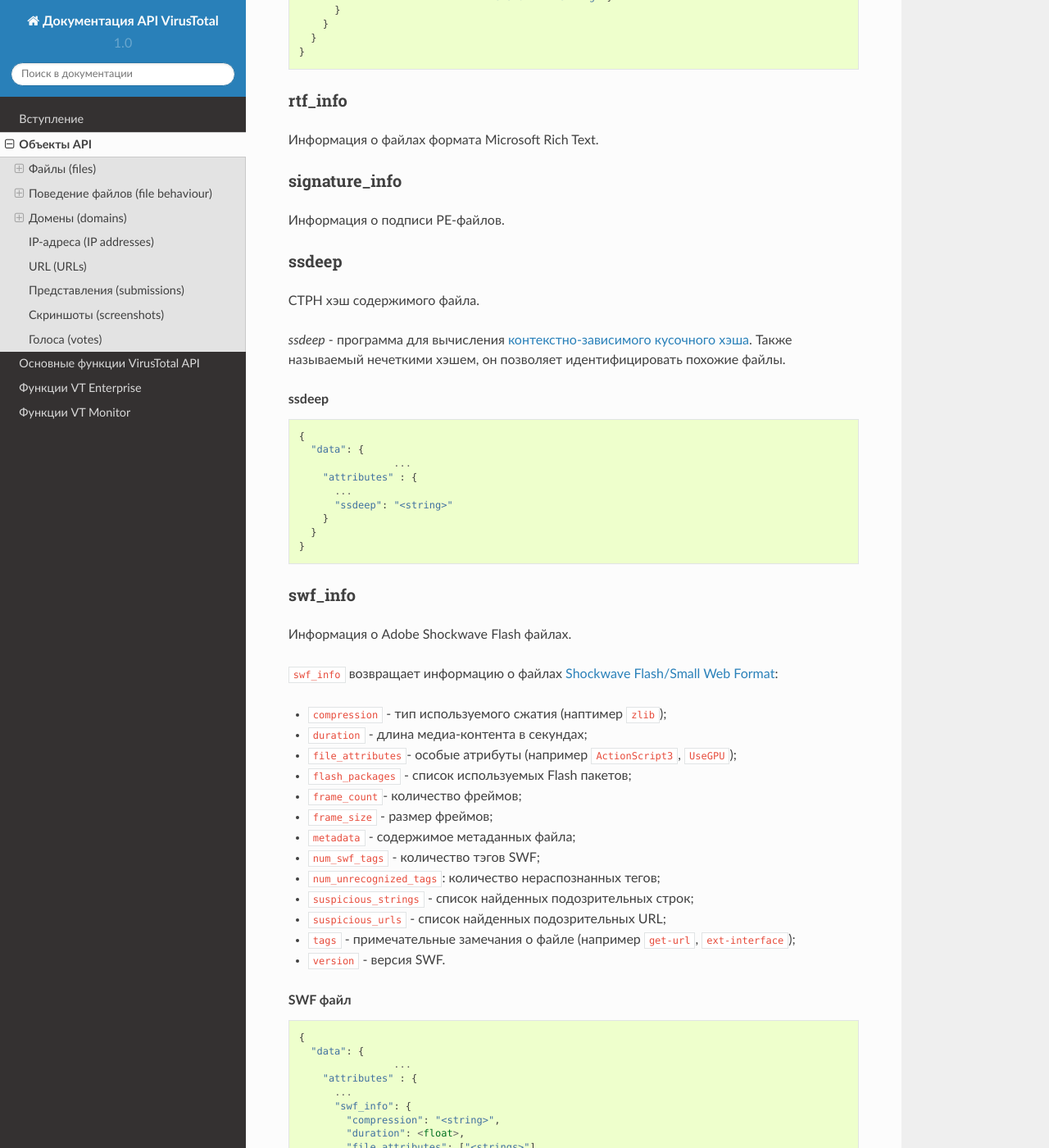
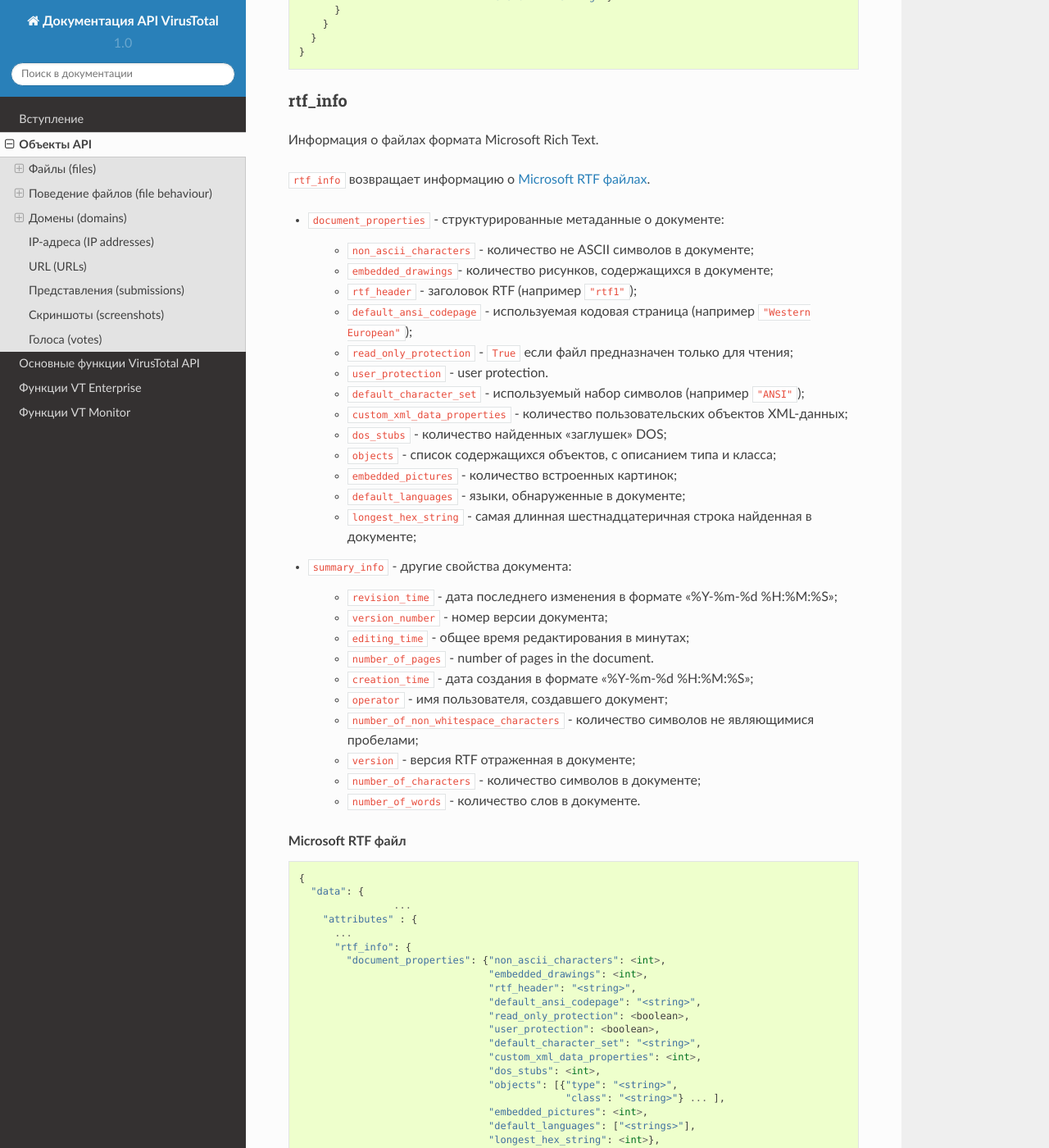
Before and after one commit to drobotun/VirusTotal_API_3_Manual_rus, a Sphinx documentation site: the page built from docs/source/objects.rst, in a window 1280 px wide and 1400 px high, scrolled down 31496 px. Shown: the whole window at 82% size. Built offline with Sphinx 7.4.7 and the Read the Docs theme 2.0.0, drawn with Linux system fonts in a browser that asks for light colours; some of the changed text lies outside the part shown.

Commit message:
Update objects.rst

```diff
--- a/docs/source/objects.rst
+++ b/docs/source/objects.rst
@@ -1561,6 +1561,76 @@ rtf_info
 
 Информация о файлах формата Microsoft Rich Text.
 
+``rtf_info`` возвращает информацию о `Microsoft RTF файлах <https://en.wikipedia.org/wiki/Rich_Text_Format>`_.
+
+- ``document_properties`` - структурированные метаданные о документе:
+
+	- ``non_ascii_characters`` - количество не ASCII символов в документе;
+	- ``embedded_drawings``- количество рисунков, содержащихся в документе;
+	- ``rtf_header`` - заголовок RTF (например ``"rtf1"``);
+	- ``default_ansi_codepage`` - используемая кодовая страница (например ``"Western European"``);
+	- ``read_only_protection`` - ``True`` если файл предназначен только для чтения;
+	- ``user_protection`` -  user protection.
+	- ``default_character_set`` - используемый набор символов (например ``"ANSI"``);
+	- ``custom_xml_data_properties`` - количество пользовательских объектов XML-данных;
+	- ``dos_stubs`` - количество найденных "заглушек" DOS;
+	- ``objects`` - список содержащихся объектов, с описанием типа и класса;
+	- ``embedded_pictures`` - количество встроенных картинок;
+	- ``default_languages`` - языки, обнаруженные в документе;
+	- ``longest_hex_string`` - самая длинная шестнадцатеричная строка найденная в документе;
+
+- ``summary_info`` - другие свойства документа:
+
+	- ``revision_time`` - дата последнего изменения в формате "%Y-%m-%d %H:%M:%S";
+	- ``version_number`` - номер версии документа;
+	- ``editing_time`` - общее время редактирования в минутах;
+	- ``number_of_pages`` - number of pages in the document.
+	- ``creation_time`` - дата создания в формате "%Y-%m-%d %H:%M:%S";
+	- ``operator`` - имя пользователя, создавшего документ;
+	- ``number_of_non_whitespace_characters`` -  количество символов не являющимися пробелами;
+	- ``version`` - версия RTF отраженная в документе;
+	- ``number_of_characters`` - количество символов в документе;
+	- ``number_of_words`` - количество слов в документе.
+
+.. rubric:: Microsoft RTF файл
+
+::
+
+    {
+      "data": {
+		    ...
+        "attributes" : {
+          ...
+          "rtf_info": {
+            "document_properties": {"non_ascii_characters": <int>,
+                                    "embedded_drawings": <int>,
+                                    "rtf_header": "<string>",
+                                    "default_ansi_codepage": "<string>",
+                                    "read_only_protection": <boolean>,
+                                    "user_protection": <boolean>,
+                                    "default_character_set": "<string>",
+                                    "custom_xml_data_properties": <int>,
+                                    "dos_stubs": <int>,
+                                    "objects": [{"type": "<string>",
+                                                 "class": "<string>"} ... ],
+                                    "embedded_pictures": <int>,
+                                    "default_languages": ["<strings>"],
+                                    "longest_hex_string": <int>},
+            "summary_info": {"revision_time": "<string:%Y-%m-%d %H:%M:%S>",
+                             "version_number": <int>,
+                             "editing_time": <int>,
+                             "number_of_pages": <int>,
+                             "creation_time": "<string:%Y-%m-%d %H:%M:%S>",
+                             "operator": "<string>",
+                             "number_of_non_whitespace_characters": <int>,
+                             "version": <int>,
+                             "number_of_characters": <int>,
+                             "number_of_words": <int>}
+          }
+        }
+      }
+    }
+
 signature_info
 ~~~~~~~~~~~~~~
 
```
